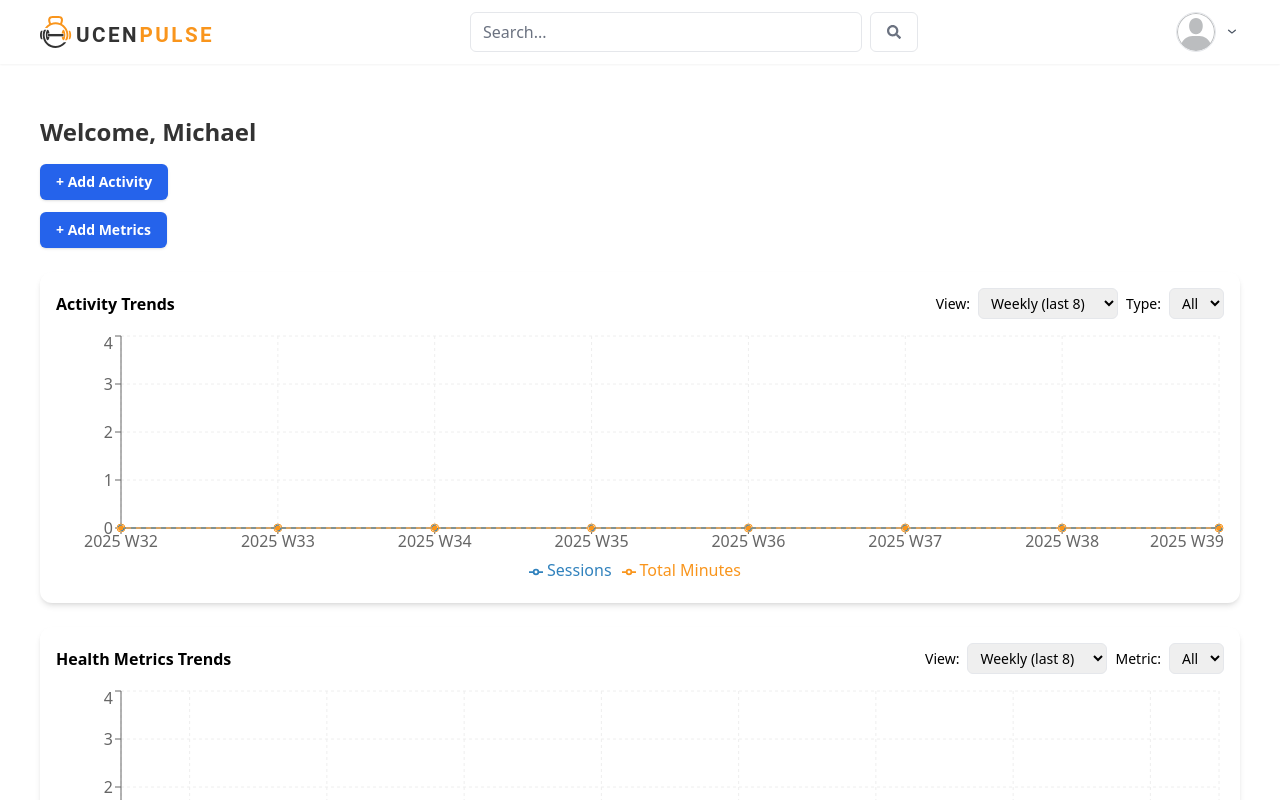
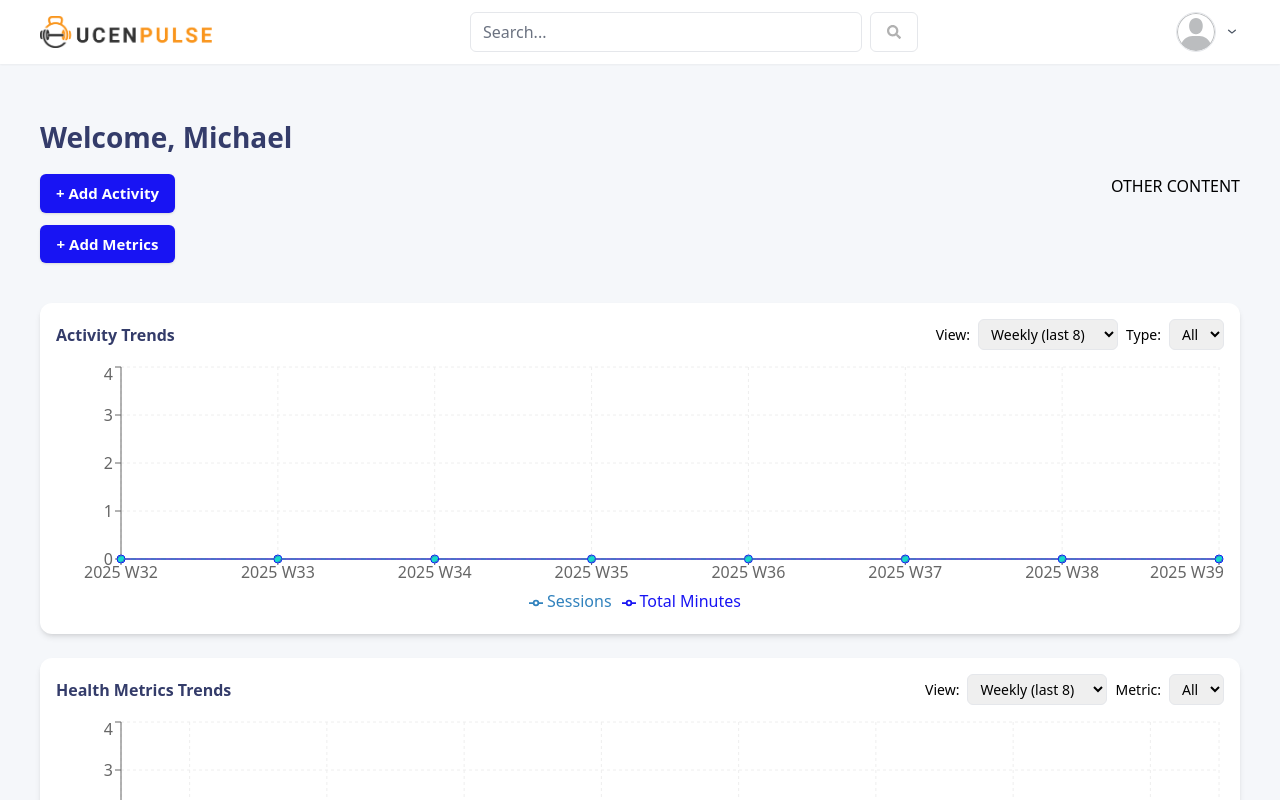
Before and after one commit to PR-CI-CD/ucen_pulse, a React (Create React App) app in the folder apps/client/: page / in a window 1280 px wide. Shown: the top 800 px of the page. Built offline with nearby package versions, Linux system fonts and the light colour scheme.

Commit message:
chore(ui) updated spacing, added primary, secondary, muted text and accent colour vars. updated app bg colour.

```diff
--- a/apps/client/src/App.js
+++ b/apps/client/src/App.js
@@ -11,15 +11,21 @@ function App() {
   const [isMetricsOpen, setIsMetricsOpen] = useState(false);
 
   return (
-    <div className="App">
+    <div className="App bg-[#F5F7FA]">
       {/*** NAVIGATION BAR ****/}
       <Navbar />
 
       {/**** ACTION SECTION ****/}
 
       <section className="px-4 mt-10 sm:px-6 lg:px-10 py-3 w-full">
-        <h1 className="text-2xl font-bold mb-4 text-[#333]">Welcome, Michael</h1>
+        <h1 className="text-[28px] font-bold mb-4 text-primary">Welcome, Michael</h1>
 
+
+        <div className="flexsm:flex-row gap-3">
+
+            <div className="flex justify-between">
+
+              <div className="flex flex-col gap-3">
                 {/* Activity button */}
                 <AddActivityButton
                   label="+ Add Activity"
@@ -28,18 +34,26 @@ function App() {
                 />
 
                 {/* Health metrics button */}
-        <div className="mt-3">
                 <AddActivityButton
                   label="+ Add Metrics"
                   open={isMetricsOpen}
                   onClick={() => setIsMetricsOpen(true)}
+
                 />
               </div>
+
+              <div>
+                OTHER CONTENT
+              </div>
+
+          </div>
+        </div>
+
       </section>
 
       {/**** TRENDS SECTION ****/}
 
-      <section className="px-4 p-4 bg-blue-100mt-4 sm:px-6 lg:px-10 py-3 w-full">
+      <section className="px-4 p-4 mt-4 sm:px-6 lg:px-10 py-3 w-full">
         <div className="">
           <Trends />
         </div>
--- a/apps/client/src/components/AddActivityButton.jsx
+++ b/apps/client/src/components/AddActivityButton.jsx
@@ -18,7 +18,7 @@ export default function AddActivityButton({
       onClick={handleClick}
       aria-haspopup="dialog"
       aria-expanded={open}
-      className="rounded-md bg-blue-600 px-4 py-2 text-sm font-semibold text-white shadow hover:bg-blue-700 focus:outline-none focus:ring-2 focus:ring-blue-600"
+      className="rounded-md bg-button px-4 py-2 text-[15px] font-semibold text-white shadow hover:bg-blue-700 focus:outline-none focus:ring-2 focus:ring-blue-600"
     >
       {label}
     </button>
--- a/apps/client/src/components/AddActivityModal.jsx
+++ b/apps/client/src/components/AddActivityModal.jsx
@@ -124,13 +124,13 @@ export default function AddActivityModal({ open, onClose }) {
             >
                 <form onSubmit={handleSubmit} noValidate className="space-y-4">
                     <header className="flex items-center justify-between gap-3">
-                        <h2 id="add-activity-title" className="text-lg font-semibold">
+                        <h2 id="add-activity-title" className="text-[18px] font-semibold">
                             Add Activity
                         </h2>
                         <button
                             type="button"
                             onClick={onClose}
-                            className="rounded-md border px-3 py-1 text-sm hover:bg-neutral-50 focus:outline-none focus:ring-2 focus:ring-blue-600"
+                            className="rounded-md border px-3 py-1 text-[15px] hover:bg-neutral-50 focus:outline-none focus:ring-2 focus:ring-blue-600"
                             aria-label="Close"
                         >
                             Close
@@ -150,7 +150,7 @@ export default function AddActivityModal({ open, onClose }) {
 
                     <div className="grid grid-cols-1 gap-4 sm:grid-cols-2">
                         <div>
-                            <label htmlFor="date" className="mb-1 block text-sm font-medium">
+                            <label htmlFor="date" className="mb-1 block text-[13px] font-medium text-textmuted">
                                 Date
                             </label>
                             <input
@@ -167,7 +167,7 @@ export default function AddActivityModal({ open, onClose }) {
                         </div>
 
                         <div>
-                            <label htmlFor="type" className="mb-1 block text-sm font-medium">
+                            <label htmlFor="type" className="mb-1 block text-[13px] font-medium text-textmuted">
                                 Activity Type
                             </label>
                             <select
@@ -196,7 +196,7 @@ export default function AddActivityModal({ open, onClose }) {
                         <div>
                             <label
                                 htmlFor="duration"
-                                className="mb-1 block text-sm font-medium"
+                                className="mb-1 block text-[13px] font-medium text-textmuted"
                             >
                                 Duration (minutes)
                             </label>
@@ -217,7 +217,7 @@ export default function AddActivityModal({ open, onClose }) {
                         </div>
 
                         <div>
-                            <label htmlFor="notes" className="mb-1 block text-sm font-medium">
+                            <label htmlFor="notes" className="mb-1 block text-[13px] font-medium text-textmuted">
                                 Notes (optional)
                             </label>
                             <textarea
@@ -241,7 +241,7 @@ export default function AddActivityModal({ open, onClose }) {
                         </button>
                         <button
                             type="submit"
-                            className="rounded-md bg-blue-600 px-4 py-2 text-sm font-semibold text-white shadow hover:bg-blue-700 focus:outline-none focus:ring-2 focus:ring-blue-600"
+                            className="rounded-md bg-button px-4 py-2 text-[15px] font-semibold text-white shadow hover:bg-blue-700 focus:outline-none focus:ring-2 focus:ring-blue-600"
                         >
                             Save Activity
                         </button>
--- a/apps/client/src/components/Navbar.jsx
+++ b/apps/client/src/components/Navbar.jsx
@@ -1,5 +1,7 @@
 import { useEffect, useRef, useState } from "react";
 import { FaSearch } from "react-icons/fa";
+
+
 
 /**
  * Props (all optional):
@@ -101,10 +103,20 @@ export default function Navbar(props) {
       <nav className="bg-white text-gray-900 shadow-sm">
         <div className="w-full flex items-center justify-between px-4 sm:px-6 lg:px-10 py-3">
 
-          {/* Logo */}
-          <a href="/" aria-label="Home" className="flex items-center gap-2">
-            <img src="/logo2.svg" alt="UCEN Pulse" className="h-8 w-auto block" />
-          </a>
+<a href="/" aria-label="Home" className="flex items-center gap-2">
+  {/* Desktop & up (lg+): BIG wordmark */}
+  <img
+    src="/logopng.png"
+    alt="UCEN Pulse"
+    className="h-8 w-auto hidden lg:block"
+  />
+  {/* Mobile & tablet (< lg): small emblem */}
+  <img
+    src="/Emblem.png"
+    alt="UCEN Pulse Emblem"
+    className="h-8 w-auto block lg:hidden"
+  />
+</a>
 
           {/* Desktop search (md+) */}
           <form
@@ -119,7 +131,7 @@ export default function Navbar(props) {
                 id="desktop-record-search"
                 type="search"
                 placeholder="Search..."
-                className="w-full border rounded-md px-3 h-10 text-gray-900 placeholder-gray-500 focus:outline-none focus:ring-2 focus:ring-blue-500"
+                className="w-full border rounded-md px-3 h-10 text-textmuted placeholder-gray-500 focus:outline-none focus:ring-2 focus:ring-blue-500"
                 value={queryDesktop}
                 onChange={(e) => setQueryDesktop(e.target.value)}
               />
@@ -128,7 +140,7 @@ export default function Navbar(props) {
                 className="py-2 px-4 text-sm bg-transparent text-black border rounded-md hover:bg-gray-100 focus:outline-none focus:ring-2 focus:ring-blue-500 cursor-pointer flex items-center justify-center"
                 aria-label="Search"
               >
-                <FaSearch className="text-gray-500" />
+                <FaSearch className="text-textmuted" />
               </button>
             </div>
           </form>
@@ -187,7 +199,7 @@ export default function Navbar(props) {
                       ref={(el) => (avatarItemRefs.current[i] = el)}
                       role="menuitem"
                       href={item.href}
-                      className="block w-full text-left px-4 py-2 text-sm text-gray-800 hover:bg-gray-100 focus:bg-gray-100 focus:outline-none"
+                      className="block w-full text-left px-4 py-2 text-sm text-textmuted font-semibold hover:bg-gray-100 focus:bg-gray-100 focus:outline-none"
                     >
                       {item.label}
                     </a>
--- a/apps/client/src/components/Trends.jsx
+++ b/apps/client/src/components/Trends.jsx
@@ -111,7 +111,7 @@ export default function Trends() {
       {/* Activities */}
        <section className="rounded-xl  shadow-md bg-white p-4 dark:bg-neutral-900">
         <header className="mb-3 flex flex-wrap items-center gap-3">
-          <h2 className="text-base font-semibold">Activity Trends</h2>
+          <h2 className="text-base font-semibold text-primary">Activity Trends</h2>
           <div className="ml-auto flex items-center gap-2">
             <label className="text-sm" htmlFor="a-mode">View:</label>
             <select id="a-mode" className="rounded-md border px-2 py-1 text-sm"
@@ -136,17 +136,17 @@ export default function Trends() {
               <YAxis />
               <Tooltip />
               <Legend />
-              <Line type="monotone" stroke="#f9951c"  dataKey="duration" name="Total Minutes" fill="#f9951c"  dot={{ r: 4, stroke: "#f9951c", fill: "white" }} />
-              <Line type="monotone" dataKey="sessions" name="Sessions" strokeDasharray="5 5" fill="#f9951c"  dot />
+              <Line type="monotone" stroke="#1814F3"  dataKey="duration" name="Total Minutes" fill="#1814F3"  dot={{ r: 4, stroke: "#1814F3", fill: "#16DBCC" }} />
+              <Line type="monotone" dataKey="sessions" name="Sessions" strokeDasharray="5 5" fill="#16DBCC"  dot />
             </LineChart>
           </ResponsiveContainer>
         </div>
       </section>
 
       {/* Metrics */}
-      <section className="rounded-xl  shadow-md bg-white p-4 dark:bg-neutral-900">
+      <section className="rounded-xl shadow-md bg-white p-4 dark:bg-neutral-900">
         <header className="mb-3 flex flex-wrap items-center gap-3">
-          <h2 className="text-base font-semibold">Health Metrics Trends</h2>
+          <h2 className="text-base font-semibold text-primary">Health Metrics Trends</h2>
           <div className="ml-auto flex items-center gap-2">
             <label className="text-sm" htmlFor="m-mode">View:</label>
             <select id="m-mode" className="rounded-md border px-2 py-1 text-sm"
@@ -171,8 +171,8 @@ export default function Trends() {
               <YAxis />
               <Tooltip />
               <Legend />
-              <Bar dataKey="total" name="Total Value" fill="#f9951c" />
-              <Bar dataKey="entries" name="Entries" fill="#333333" />
+              <Bar dataKey="total" name="Total Value" fill="#1814F3" />
+              <Bar dataKey="entries" name="Entries" fill="#16DBCC" />
             </BarChart>
           </ResponsiveContainer>
         </div>
--- a/apps/client/tailwind.config.js
+++ b/apps/client/tailwind.config.js
@@ -4,7 +4,15 @@ module.exports = {
     "./src/**/*.{js,jsx,ts,tsx}"
   ],
   theme: {
-    extend: {},
+    extend: {
+      colors: {
+        textmuted: "#B1B1B1",     // small text
+        primary: "#343C6A",       // headings
+        chart1: "#1814F3",        // main chart colour + buttons
+        chart2: "#16DBCC",      // chart accent colour  // secondary elements
+        button: "#1814F3"        // button colour
+      },
+    },
   },
   plugins: [],
 };
```
Also changed, not shown: apps/client/public/Emblem.png (added), apps/client/public/logopng.png (added). Lines whose indentation alone changed are shown as unchanged.
